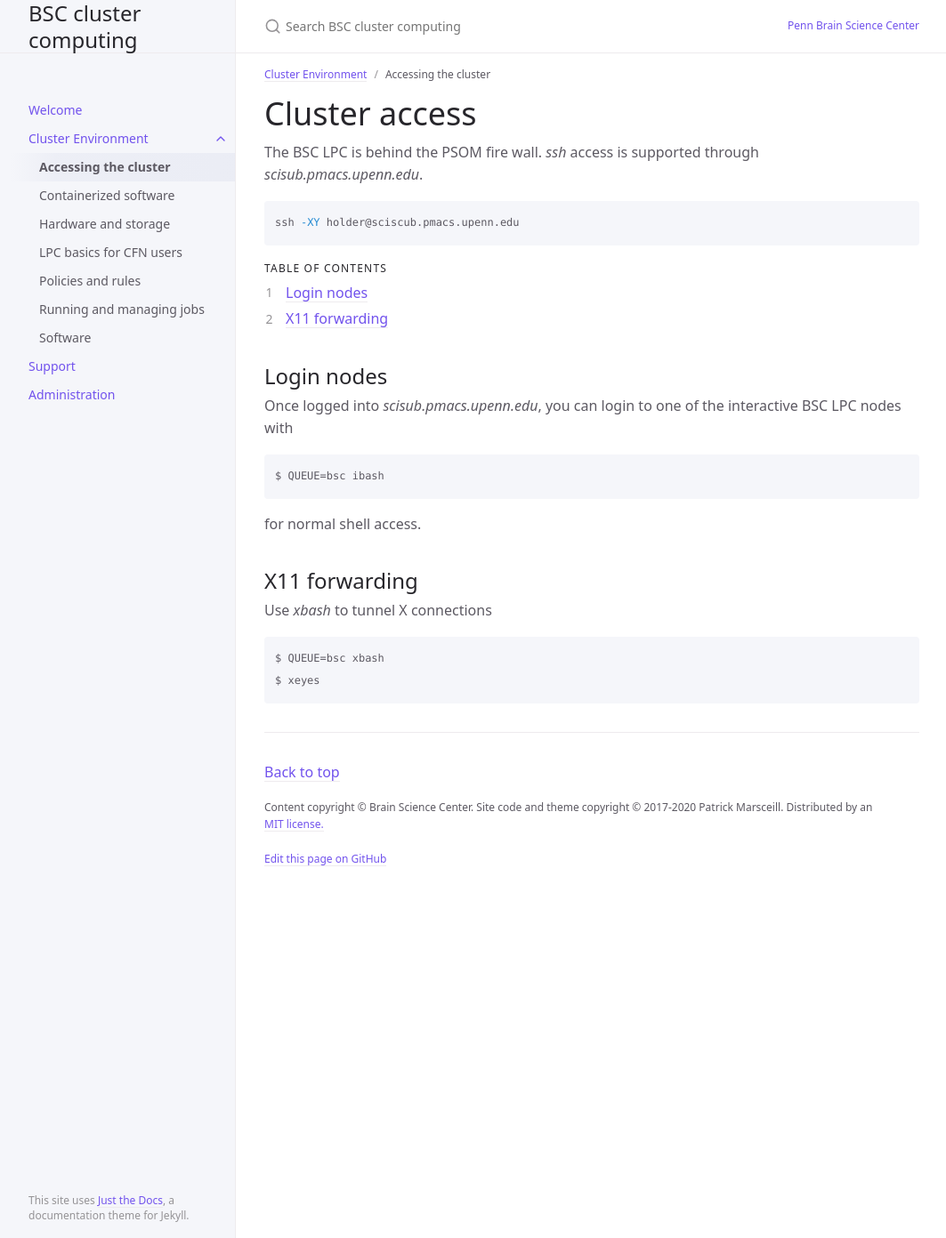
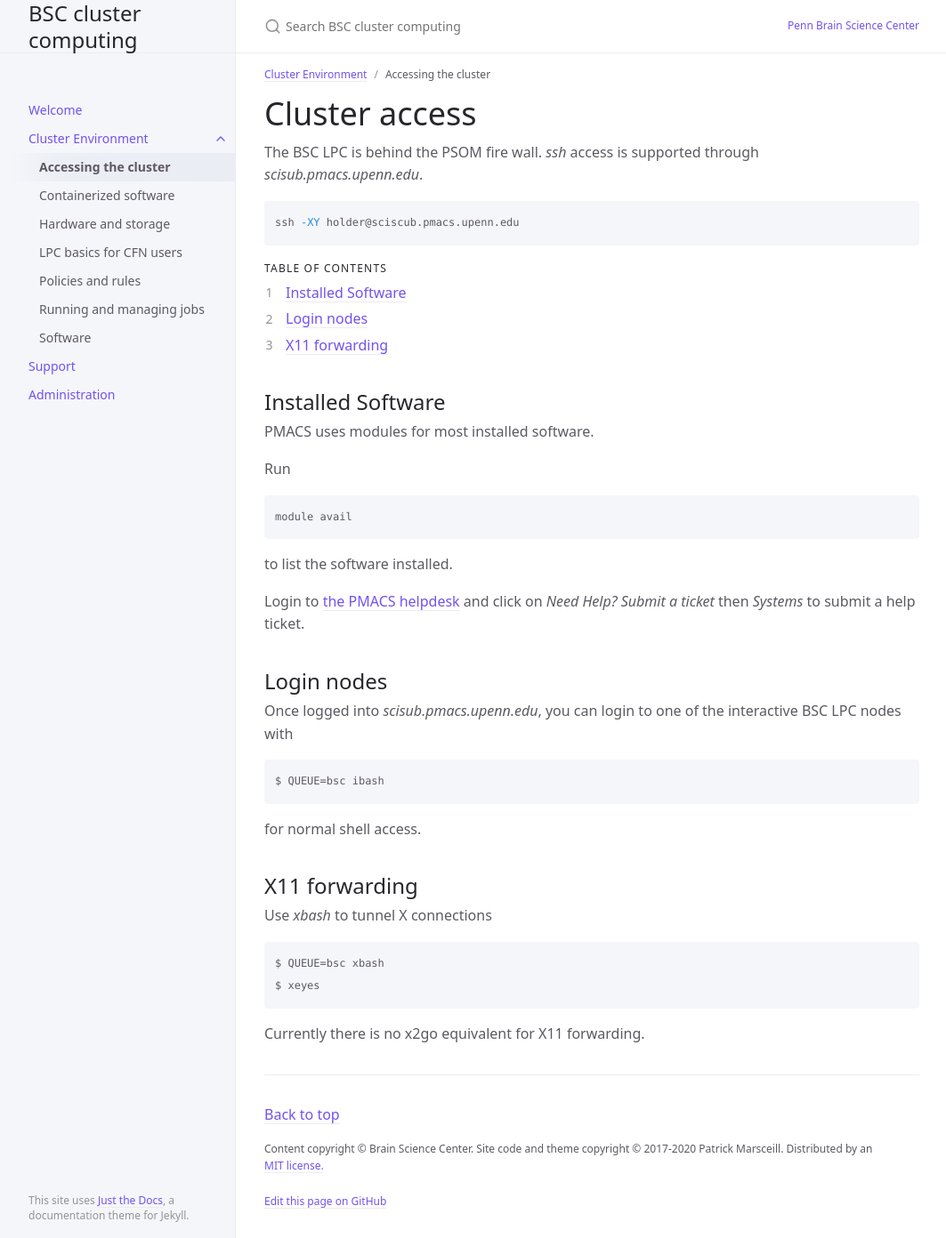
Before and after one commit to brainsciencecenter/bscLPC, a Jekyll site: the page built from docs/clusterEnvironment/access.md, in a window 1280 px wide and 1392 px high. Shown: the whole window at 89% size, without its empty margins (107-1170 px from the left). Built offline with Jekyll 4.4.1, drawn with Linux system fonts in a browser that asks for light colours.

Commit message:
Update access.md

````diff
--- a/docs/clusterEnvironment/access.md
+++ b/docs/clusterEnvironment/access.md
@@ -22,6 +22,21 @@ ssh -XY holder@sciscub.pmacs.upenn.edu
 1. TOC
 {:toc}
 
+## Installed Software
+
+PMACS uses modules for most installed software.
+
+Run
+
+```bash
+module avail
+```
+
+to list the software installed.
+
+Login to [the PMACS helpdesk](https://helpdesk.pmacs.upenn.edu) and click on
+*Need Help? Submit a ticket* then *Systems* to submit a help ticket.
+
 ## Login nodes
 
 Once logged into *scisub.pmacs.upenn.edu*, you can login to one of the interactive BSC LPC nodes with
@@ -39,3 +54,5 @@ Use *xbash* to tunnel X connections
 $ QUEUE=bsc xbash
 $ xeyes
 ```
+
+Currently there is no x2go equivalent for X11 forwarding.
````
